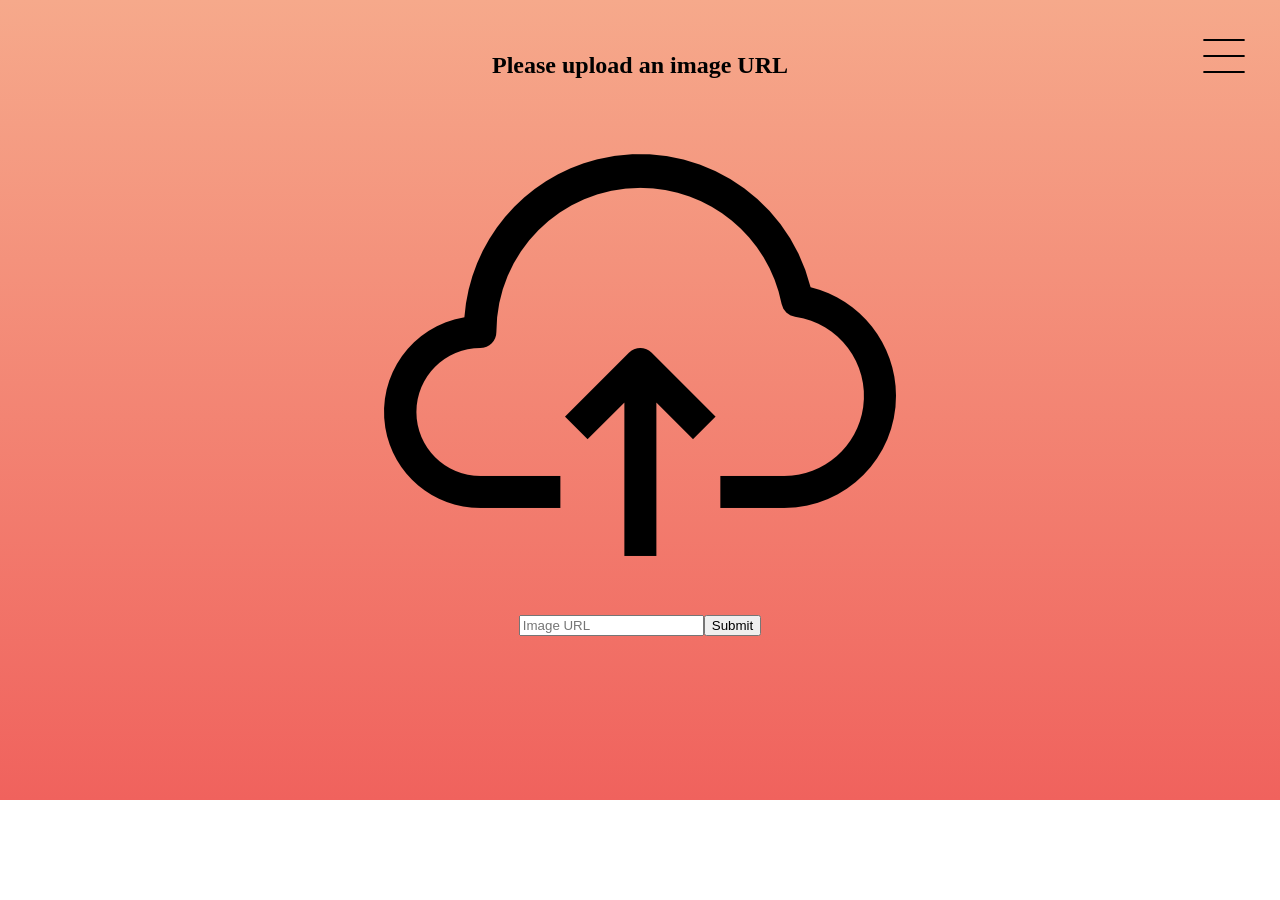
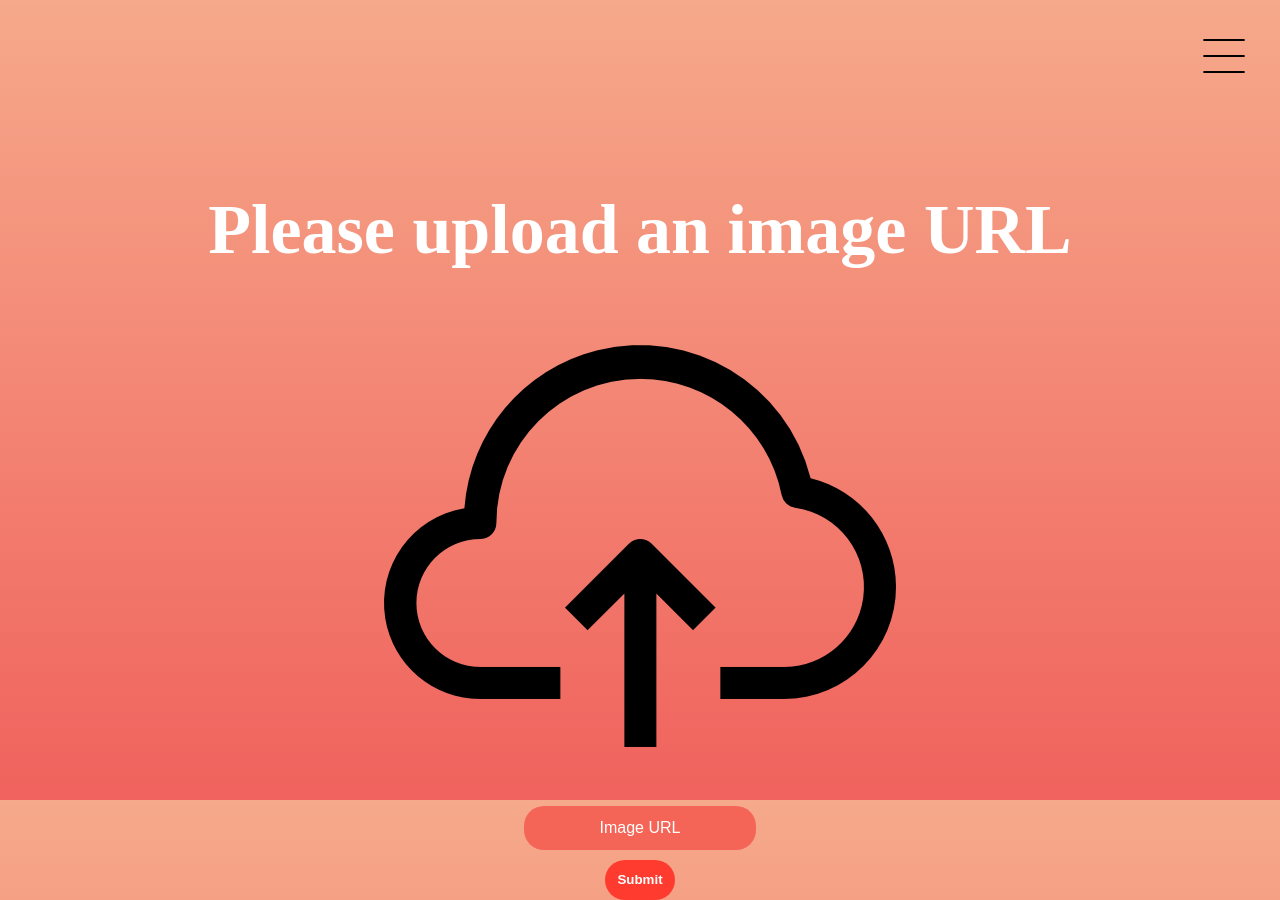
Before and after one commit to RobieCalong/Localore-Traveler-app, a React (Vite) app in the folder client/: page /quests/1/upload in a window 1280 px wide. Before the commit the page ends 800 px from the top, so only its background shows below. Built offline with nearby package versions, Linux system fonts and the light colour scheme; no server answers.

Commit message:
some styling updated

```diff
--- a/client/src/components/UploadProof.jsx
+++ b/client/src/components/UploadProof.jsx
@@ -2,6 +2,7 @@ import React, { useContext, useEffect } from "react";
 import { useParams, useNavigate } from "react-router-dom";
 import { fetchUserQuestIdByQuestId, markUserQuestComplete } from "../api/index";
 import { useState } from "react";
+import "../styles/UploadProof.css";
 
 function UploadProof() {
   const { id } = useParams();
@@ -37,12 +38,12 @@ function UploadProof() {
 
   return (
     <div>
-      <h2>Please upload an image URL</h2>
+      <h2 className="upload-img-title">Please upload an image URL</h2>
       <img src={`/assets/cloud.png`} alt="upload-cloud-image" />
       <div>
         <form onSubmit={uploadImageUrl}>
-          <input type="text" name="img-url" placeholder="Image URL" />
-          <button type="submit" name="button">
+          <input className="upload-form" type="text" name="img-url" placeholder="Image URL" /><br />
+          <button className="proof-btn" type="submit" name="button">
             Submit
           </button>
         </form>
--- a/client/src/components/UserHomepage.jsx
+++ b/client/src/components/UserHomepage.jsx
@@ -1,6 +1,7 @@
 import { useState, useEffect } from "react";
 import { useParams } from "react-router-dom";
 import { fetchUserInfo, fetchCompletedQuests, fetchUserBadges } from  "../api/index";
+import "../styles/UserHomepage.css";
 
 export default function UserHomepage () {
     const { userId: paramUserId } = useParams();
@@ -47,14 +48,16 @@ export default function UserHomepage () {
         <div>
             {error && <div style={{ color: "red" }}>Error: {error}</div>}
             <div>
-                <h1>Welcome, {user?.username}</h1>
-                <p>Level: {user?.level_name}</p>
-                <p>Experience: {user?.experience}</p>
+                <h1 className="welcome-user">Welcome, {user?.username}</h1>
+                <p className="level-name">
+                    Level: {user?.level_name}<br/>
+                    Experience: {user?.experience}
+                </p>
             </div>
 
             <div>
-                <h2>Completed Quests:</h2>
-                <ul>
+                <h2 className="completed-quest-title">Completed Quests:</h2>
+                <ul className="completed-quests-list">
                     {completedQuests.map(q => (
                         <li key={q.id}>{q.title}</li>
                     ))}
@@ -62,11 +65,11 @@ export default function UserHomepage () {
             </div>
 
             <div>
-                <h2>Badges:</h2>
-                <ul>
+                <h2 className="user-badges-title">Badges:</h2>
+                <ul className="badges-list">
                     {badges.map(badge => (
                         <li key={badge.id}>
-                            <img src={`/assets/badges/badge_${badge.id}.png`} alt={badge.name} width={40} />
+                            <img src={`/assets/badges/badge_${badge.id}.png`} alt={badge.name} width={100} />
                         </li>
                     ))}
                 </ul>
--- /dev/null
+++ b/client/src/styles/UploadProof.css
@@ -0,0 +1,33 @@
+.upload-img-title {
+    font-size: 70px;
+    font-weight: bold;
+    margin-bottom: 20px;
+    font-family: "Cinzel Decorative", cursive;
+    color: white;
+}
+
+.upload-form {
+    padding: 0.8rem;
+    border: none;
+    border-radius: 20px;
+    text-align: center;
+    background: #f56557;
+    font-size: 1rem;
+    outline: none;
+}
+
+.upload-form::placeholder {
+    color: #fff
+}
+
+.proof-btn {
+    padding: 0.8rem;
+    background: #ff3b2f;
+    color: white;
+    border: none;
+    border-radius: 20px;
+    cursor: pointer;
+    font-weight: bold;
+    transition: 0.3s ease;
+    margin-top: 10px;
+}
--- /dev/null
+++ b/client/src/styles/UserHomepage.css
@@ -0,0 +1,69 @@
+body {
+    font-family: 'Arial', sans-serif;
+    color: #fff;
+    margin: 0;
+    padding: 0;
+    margin-top: 100px;
+}
+
+.welcome-user {
+    font-size: 100px;
+    font-weight: bold;
+    margin-bottom: 20px;
+    font-family: 'poppins', sans-serif;
+    border-radius: 10px;
+}
+
+.level-name {
+    font-size: 40px;
+    font-weight: bold;
+    margin-bottom: 20px;
+    font-family: 'poppins', sans-serif;
+}
+
+.completed-quest-title {
+    font-size: 50px;
+    font-weight: bold;
+    margin-bottom: 20px;
+    font-family: 'poppins', sans-serif;
+}
+
+.user-badges-title {
+    font-size: 50px;
+    font-weight: bold;
+    margin-bottom: 20px;
+    font-family: 'poppins', sans-serif;
+}
+
+.completed-quests-list,
+.badges-list {
+    display: flex;
+    flex-wrap: wrap;
+    justify-content: center;
+    list-style: none;
+    padding: 0;
+    margin: 0;
+}
+
+.completed-quests-list li,
+.badges-list li {
+    background-color: #e49999;
+    border-radius: 10px;
+    padding: 10px 15px;
+    margin: 10px;
+    box-shadow: 0 2px 5px rgba(0,0,0,0.1);
+    transition: transform 0.2s;
+}
+
+.completed-quests-list li:hover,
+.badges-list li:hover {
+    transform: translateY(-3px);
+}
+
+.badges-list img {
+    width: 80px;
+    height: 80px;
+    object-fit: contain;
+    display: block;
+    margin: 0 auto;
+}
```
